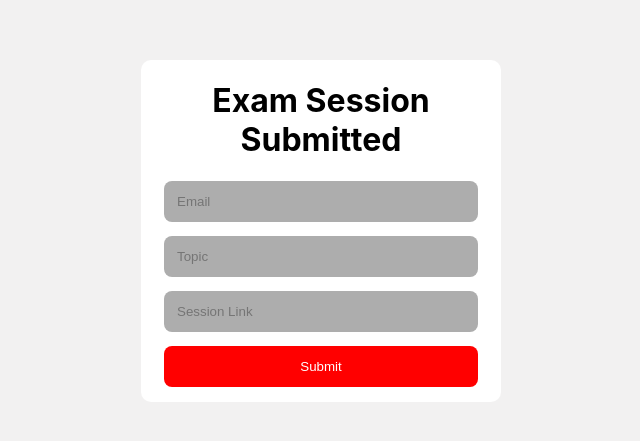
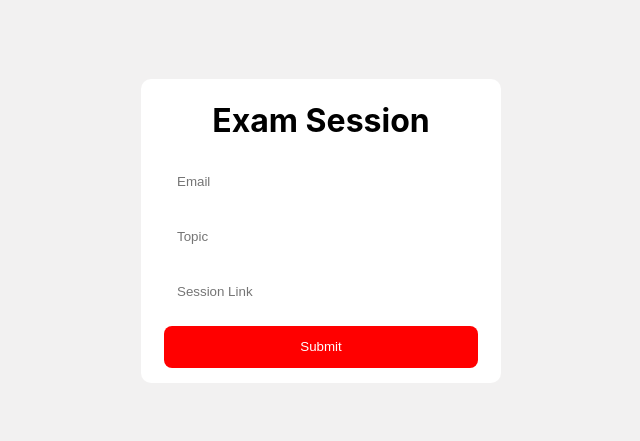
Before and after one commit to jocanola/pair-review-client, a React (Create React App) app: page / in a window 1280 px wide. Shown: the part 185-626 px from the top of the page, without its empty margins (319-959 px from the left). Built offline with nearby package versions, Linux system fonts and the light colour scheme.

Commit message:
fix some bugs

```diff
--- a/src/app/App.js
+++ b/src/app/App.js
@@ -1,19 +1,30 @@
-import React from "react";
+import React, { useEffect, useState } from "react";
 import "./App.css";
 import Submission from "./components/submission/Submission";
 import ReviewSub from "./components/Review/ReviewSub";
 
-import { BrowserRouter, Routes, Route } from "react-router-dom";
+import { useLocation, Routes, Route } from "react-router-dom";
+import Grade from "./components/Grade/Grade";
 export default function App() {
+  const [responseData, setResponse] = useState(null);
+  const location = useLocation();
+
+  useEffect(() => {
+    const getDataFromLS = JSON.parse(localStorage.getItem("response"));
+    setResponse(getDataFromLS?.data);
+  }, [location.pathname]);
   return (
     <div className="app">
       <div className="container">
-        <BrowserRouter>
-          <Routes>
-            <Route exact path="/" element={<Submission />} />
-            <Route exact path="/review" element={<ReviewSub />} />
-          </Routes>
-        </BrowserRouter>
+        <Routes>
+          <Route
+            exact
+            path="/"
+            element={responseData ? <Grade /> : <Submission />}
+          />
+          <Route exact path="/review" element={<ReviewSub />} />
+          <Route exact path="/review" element={<ReviewSub />} />
+        </Routes>
       </div>
     </div>
   );
--- a/src/app/components/Grade/Grade.js
+++ b/src/app/components/Grade/Grade.js
@@ -1,5 +1,5 @@
 import { useEffect, useState } from "react";
-import { useNavigate } from "react-router-dom";
+
 function Grade() {
   const [response, setResponse] = useState(null);
 
@@ -7,19 +7,17 @@ function Grade() {
     const getDataFromLS = JSON.parse(localStorage.getItem("response"));
     setResponse(getDataFromLS?.data);
   }, []);
-  const navigate = useNavigate();
-  const navigateToReview = () => {
-    navigate("/review");
-  };
+
   return (
     <center>
+      <h1 style={{ textAlign: "center" }}>Exam Session Submitted</h1>
+      <h1 style={{ textAlign: "center" }}>
+        And Successfully Review Colleague Submission
+      </h1>
       <h3>
         Grade :{" "}
         {response?.grade?.length > 1 ? response?.grade : "Not Yet Available"}
       </h3>
-      <button id="submit-button" onClick={navigateToReview}>
-        Review Peer
-      </button>
     </center>
   );
 }
--- a/src/app/components/Review/ReviewSub.js
+++ b/src/app/components/Review/ReviewSub.js
@@ -19,7 +19,17 @@ function ReviewSub() {
 
   // const { email, topic, sessionLink, ...others } = responseToGrade?.data;
   const id = responseToGrade?.data?._id;
-
+  console.log(responseToGrade);
+  if (responseToGrade === undefined) {
+    return (
+      <div className="container">
+        <h1 style={{ padding: 23, textAlign: "center" }}>
+          {" "}
+          No Submission is ready to be graded check back{" "}
+        </h1>
+      </div>
+    );
+  }
   return (
     <div className="container">
       <h1 style={{ textAlign: "center" }}>Grade Peer</h1>
@@ -44,6 +54,7 @@ function ReviewSub() {
             placeholder="Grade (100%)"
             type="text"
             onInputChange={(event) => setGrade(event.target.value)}
+            grade
           />
 
           <InputText
--- a/src/app/components/input/Input.css
+++ b/src/app/components/input/Input.css
@@ -1,7 +1,8 @@
 input,
 button {
-  border: 0;
+  /* border: 0; */
   outline: 0;
+  border-width: 0px;
   padding: 1em;
   border-radius: 8px;
   display: block;
@@ -12,7 +13,12 @@ button {
   font-family: "Merriweather", sans-serif;
   box-shadow: 0 1px 1px rgba(black, 0.3);
   resize: none;
-  background-color: #adadad;
+  background-color: "#edecec";
+}
+
+input:focus {
+  border-width: 1px;
+  border-color: rgb(15, 190, 103);
 }
 
 #submit-button {
--- a/src/app/components/input/InputText.js
+++ b/src/app/components/input/InputText.js
@@ -16,6 +16,7 @@ function InputText({
       disabled={disabled}
       id={id}
       onClick={onClick}
+
     />
   );
 }
--- a/src/app/components/submission/Submission.js
+++ b/src/app/components/submission/Submission.js
@@ -1,6 +1,6 @@
-import React, { useState, useEffect } from "react";
+import React, { useState } from "react";
 import InputText from "../input/InputText";
-import Grade from "../Grade/Grade";
+
 import useSubmitExam from "./custom-hooks/useSubmitExam";
 // import Button from "../Botton/Button";
 function Submission() {
@@ -8,21 +8,14 @@ function Submission() {
   const [topic, setTopic] = useState("");
   const [response, loading, onSubmitExam] = useSubmitExam(null);
   const [sessionLink, setSessionLink] = useState("");
-  const [responseData, setResponse] = useState(null);
 
   //data pass to the hook
   const data = { email, topic, sessionLink };
-  useEffect(() => {
-    const getDataFromLS = JSON.parse(localStorage.getItem("response"));
-    setResponse(getDataFromLS?.data);
-  }, []);
+
   return (
     <div className="submission">
-      <h1 style={{ textAlign: "center" }}>
-        Exam Session {!response ? "Submitted" : null}
-      </h1>
-      {!responseData ? (
-        <>
+      <h1 style={{ textAlign: "center" }}>Exam Session</h1>
+
       <InputText
         placeholder="Email"
         type="text"
@@ -49,10 +42,6 @@ function Submission() {
           // window.location.reload();
         }}
       />
-        </>
-      ) : (
-        <Grade grade={response?.data?.grade} />
-      )}
     </div>
   );
 }
--- a/src/app/components/submission/custom-hooks/useSubmitExam.js
+++ b/src/app/components/submission/custom-hooks/useSubmitExam.js
@@ -1,8 +1,10 @@
 import { useState } from "react";
 import axios from "axios";
+import { useNavigate } from "react-router-dom";
 function useSubmitExam() {
   const [response, setResponse] = useState();
   const [loading, setLoading] = useState(false);
+  const navigate = useNavigate();
   // console.log();
 
   async function onSubmitExam(data) {
@@ -20,6 +22,7 @@ function useSubmitExam() {
         setLoading(false);
         setResponse(JSON.stringify(response.data));
         localStorage.setItem("response", JSON.stringify(response.data));
+        navigate("/review");
       });
   }
 
--- a/src/index.js
+++ b/src/index.js
@@ -2,11 +2,14 @@ import React from "react";
 import ReactDOM from "react-dom";
 import "./index.css";
 import App from "./app/App";
+import { BrowserRouter } from "react-router-dom";
 import reportWebVitals from "./reportWebVitals";
 
 ReactDOM.render(
   <React.StrictMode>
-    <App />
+    <BrowserRouter>
+      <App />
+    </BrowserRouter>
   </React.StrictMode>,
   document.getElementById("root")
 );
```
Also changed, not shown: firebase.json. Lines whose indentation alone changed are shown as unchanged.
